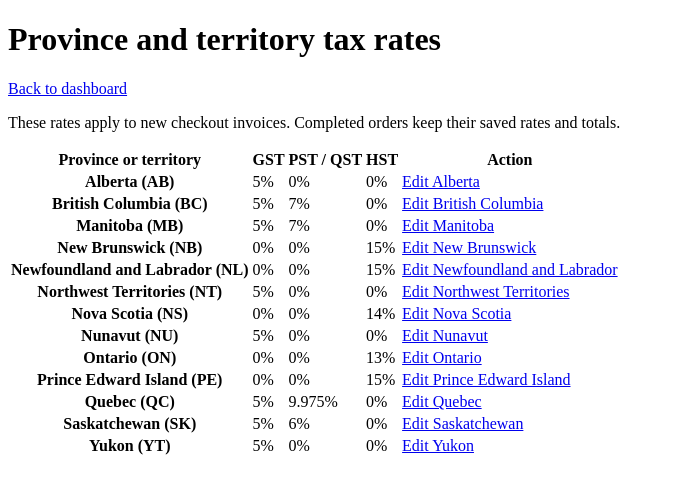
After one commit to rosieguillen/the-little-letter, a Rails app: page /admin/provinces in a window 1280 px wide. The commit adds this page. Shown: the top 494 px of the page, without its empty margins (0-675 px from the left). Run offline with Rails 7, Linux system fonts and the light colour scheme; the visitor is signed in with stand-in values (Sample User, id 1); data comes from the database, SQL or seed files in the repository; some libraries are stand-ins or nearby versions.

Commit message:
Let staff manage province and territory tax rates

```diff
--- /dev/null
+++ b/app/controllers/admin_provinces_controller.rb
@@ -0,0 +1,32 @@
+class AdminProvincesController < AdminBaseController
+  before_action :require_admin
+
+  def index
+    @provinces = Province.order(:name)
+  end
+
+  def edit
+    @province = Province.find(params[:id])
+  end
+
+  def update
+    @province = Province.find(params[:id])
+    submitted = params.expect(province: [ :gst_rate, :pst_rate, :hst_rate ])
+    rates = {}
+
+    %w[gst_rate pst_rate hst_rate].each do |field|
+      percent = BigDecimal(submitted[field].to_s, exception: false)
+      if percent.nil? || !percent.finite? || !percent.between?(0, 100)
+        @province.errors.add(field, "must be a percentage from 0 to 100")
+      else
+        rates[field] = percent / 100
+      end
+    end
+
+    if @province.errors.empty? && @province.update(rates)
+      redirect_to admin_provinces_path, notice: "Tax rates updated.", status: :see_other
+    else
+      render :edit, status: :unprocessable_entity
+    end
+  end
+end
--- a/app/views/admin_access/show.html.erb
+++ b/app/views/admin_access/show.html.erb
@@ -4,6 +4,7 @@
     <%= button_to "Sign out", admin_sign_out_path, method: :delete %>
 
     <p><%= link_to "View orders", admin_orders_path %></p>
+    <p><%= link_to "Manage tax rates", admin_provinces_path %></p>
 
     <h2>Products</h2>
 
--- /dev/null
+++ b/app/views/admin_provinces/index.html.erb
@@ -0,0 +1,33 @@
+<main>
+  <h1>Province and territory tax rates</h1>
+  <p><%= link_to "Back to dashboard", admin_dashboard_path %></p>
+  <% if flash[:notice] %>
+    <p role="status"><%= flash[:notice] %></p>
+  <% end %>
+  <p>These rates apply to new checkout invoices. Completed orders keep their saved rates and totals.</p>
+
+  <div class="tax-table-scroll">
+    <table class="tax-table">
+      <thead>
+        <tr>
+          <th scope="col">Province or territory</th>
+          <th scope="col">GST</th>
+          <th scope="col">PST / QST</th>
+          <th scope="col">HST</th>
+          <th scope="col">Action</th>
+        </tr>
+      </thead>
+      <tbody>
+        <% @provinces.each do |province| %>
+          <tr>
+            <th scope="row"><%= province.name %> (<%= province.code %>)</th>
+            <% [province.gst_rate, province.pst_rate, province.hst_rate].each do |rate| %>
+              <td><%= number_to_percentage(rate * 100, precision: 3, strip_insignificant_zeros: true) %></td>
+            <% end %>
+            <td><%= link_to "Edit #{province.name}", edit_admin_province_path(province) %></td>
+          </tr>
+        <% end %>
+      </tbody>
+    </table>
+  </div>
+</main>
--- a/config/routes.rb
+++ b/config/routes.rb
@@ -20,6 +20,7 @@ get "categories/:slug", to: "storefront#index", as: :category
     # Defines the root path route ("/")
     # root "posts#index"
     scope path: "/admin", as: "admin" do
+    resources :provinces, controller: "admin_provinces", only: [ :index, :edit, :update ]
     resources :orders, controller: "admin_orders", only: [ :index ]
     resources :products, controller: "admin_products",
       only: [ :new, :create, :edit, :update, :destroy ]
```
Also changed, not shown: app/assets/stylesheets/application.css (+8 -0 lines), app/views/admin_provinces/edit.html.erb (added, +24 -0 lines), test/controllers/admin_provinces_controller_test.rb (added, +72 -0 lines).
